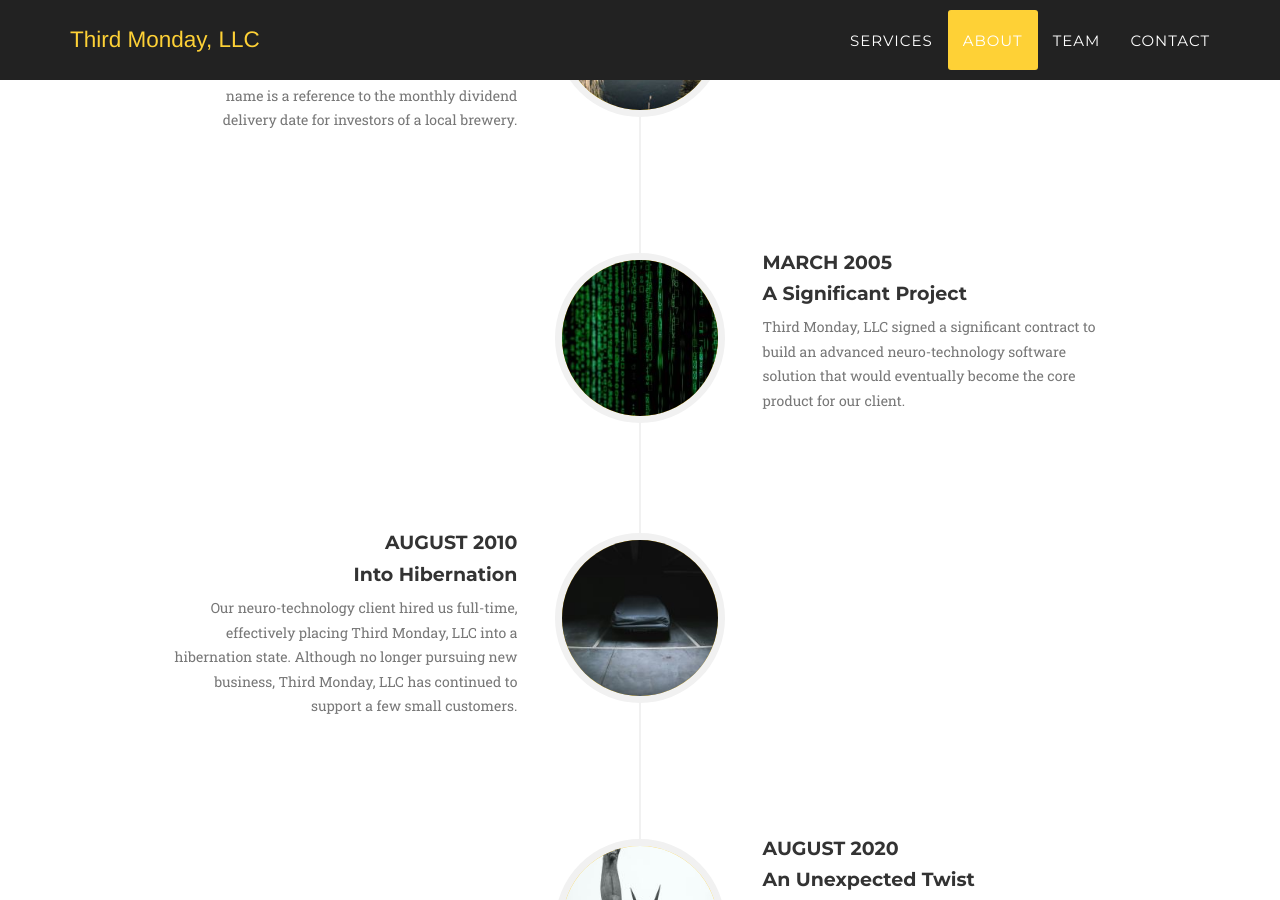
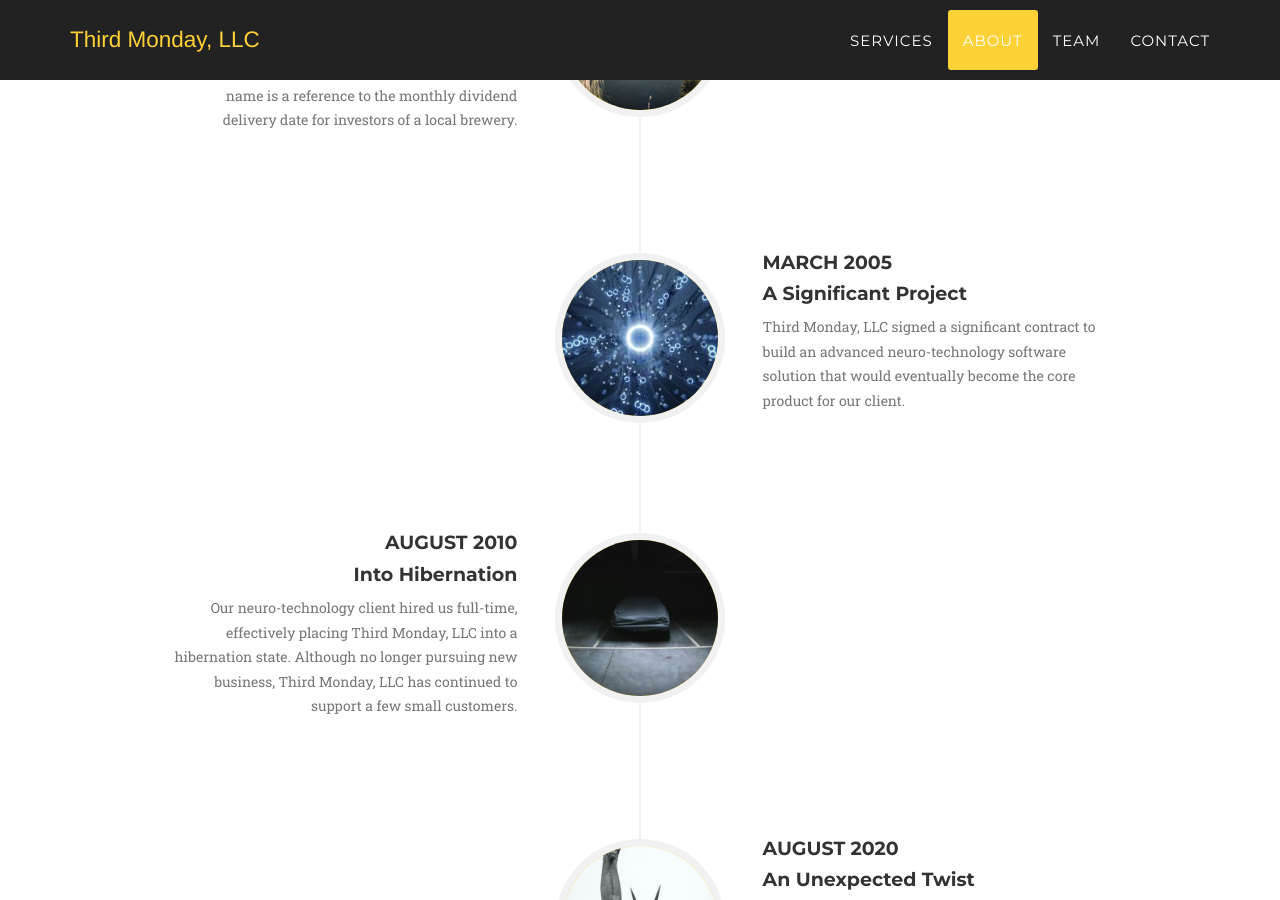
Before and after one commit to third-monday/third-monday.github.io, a Jekyll site: the page built from index.html, in a window 1280 px wide and 900 px high, scrolled down 2129 px. Built offline with Jekyll 4.4.1, drawn with Linux system fonts in a browser that asks for light colours; some web fonts are replaced.

Commit message:
Updated readme, image attribution (#2)

```diff
--- a/_includes/about.html
+++ b/_includes/about.html
@@ -26,7 +26,7 @@
                         </li>
                         <li class="timeline-inverted">
                             <div class="timeline-image">
-                                <img class="img-circle img-responsive" src="img/about/markus-spiske-iar-afB0QQw-unsplash-200.jpg" alt="">
+                                <img class="img-circle img-responsive" src="img/about/enis-can-ceyhan-vDTeJabev7c-unsplash-200.jpg" alt="">
                             </div>
                             <div class="timeline-panel">
                                 <div class="timeline-heading">
```
Also changed, not shown: README.md, img/about/enis-can-ceyhan-vDTeJabev7c-unsplash-200.jpg (added), img/about/markus-spiske-iar-afB0QQw-unsplash-200.jpg (deleted).
